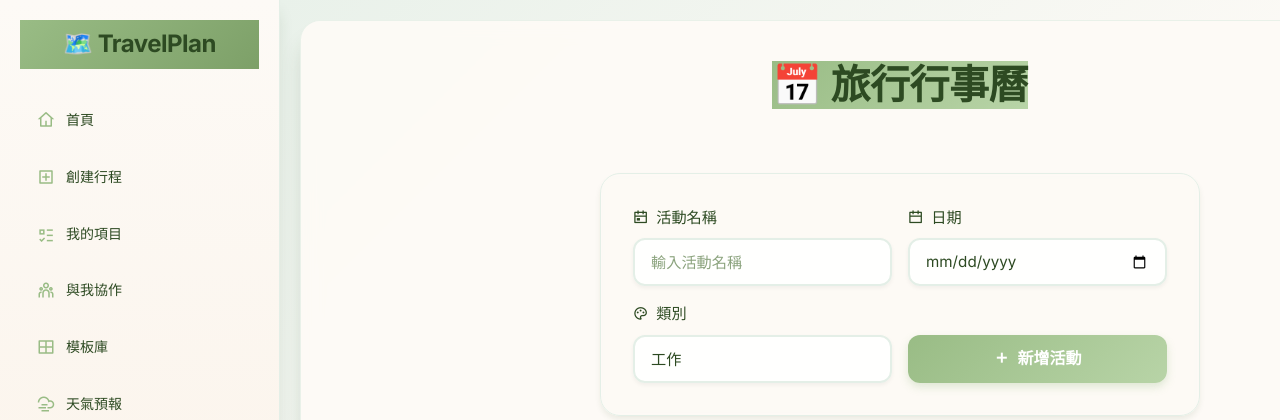
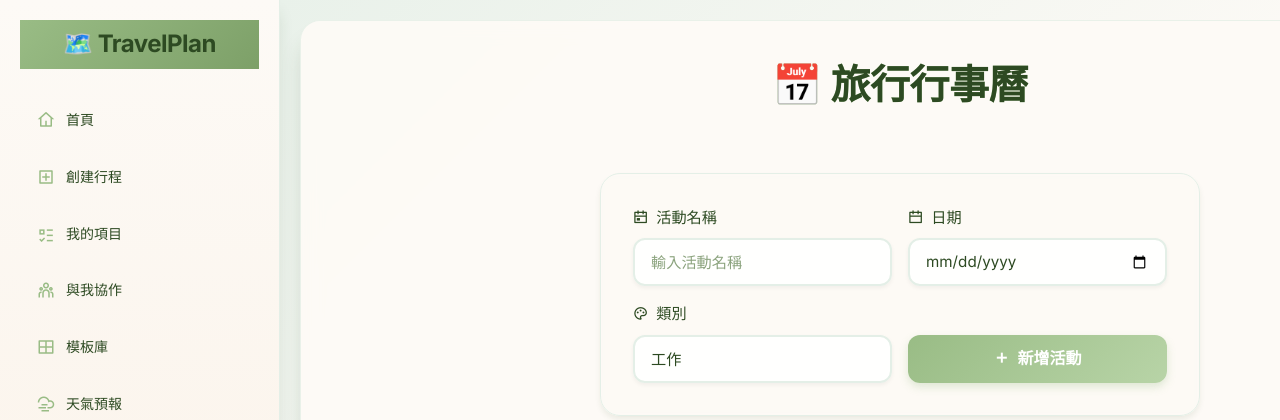
Before and after one commit to ethan-devlab/travel_planning, a Django app: page /calendar/ in a window 1280 px wide; the page is wider, and only the part inside the window is pictured. Shown: the top 420 px of that part. Run offline with Django 5.2, Linux system fonts and the light colour scheme; a user stored in the database is signed in; data comes from the database, SQL or seed files in the repository; both versions use the stored data as it was after the commit; some libraries are stand-ins or nearby versions.

Commit message:
fix style bug

```diff
--- a/app/static/calendar/css/calendar.css
+++ b/app/static/calendar/css/calendar.css
@@ -1,5 +1,6 @@
 .page-header {
   background: linear-gradient(135deg, var(--primary-color), var(--primary-light));
+  background-clip: text;
   font-weight: 700;
   font-size: 2.5rem;
   margin-bottom: 2rem;
@@ -234,7 +235,9 @@
 }
 
 /* Original Calendar Styles - Combined and Updated */
-*, *:before, *:after {
+*,
+*:before,
+*:after {
   -moz-box-sizing: border-box;
   -webkit-box-sizing: border-box;
   box-sizing: border-box;
@@ -278,7 +281,8 @@
   color: white;
 }
 
-.left, .right {
+.left,
+.right {
   position: absolute;
   width: 0px;
   height: 0px;
@@ -629,130 +633,418 @@
 }
 
 /* Color scheme */
-.blue { background: #4A90E2; }
-.orange { background: #F5A623; }
-.green { background: var(--primary-color); }
-.yellow { background: #F8E71C; }
+.blue {
+  background: #4A90E2;
+}
 
-.entry.blue:after { background: #4A90E2; }
-.entry.orange:after { background: #F5A623; }
-.entry.green:after { background: var(--primary-color); }
-.entry.yellow:after { background: #F8E71C; }
+.orange {
+  background: #F5A623;
+}
+
+.green {
+  background: var(--primary-color);
+}
+
+.yellow {
+  background: #F8E71C;
+}
+
+.entry.blue:after {
+  background: #4A90E2;
+}
+
+.entry.orange:after {
+  background: #F5A623;
+}
+
+.entry.green:after {
+  background: var(--primary-color);
+}
+
+.entry.yellow:after {
+  background: #F8E71C;
+}
 
 /* Event type colors for indicators */
-.event-indicator.orange { background: #F5A623; }
-.event-indicator.blue { background: #4A90E2; }
-.event-indicator.green { background: var(--primary-color); }
-.event-indicator.yellow { background: #F8E71C; }
+.event-indicator.orange {
+  background: #F5A623;
+}
 
-.event-type.orange { background: #F5A623; }
-.event-type.blue { background: #4A90E2; }
-.event-type.green { background: var(--primary-color); }
-.event-type.yellow { background: #F8E71C; }
+.event-indicator.blue {
+  background: #4A90E2;
+}
+
+.event-indicator.green {
+  background: var(--primary-color);
+}
+
+.event-indicator.yellow {
+  background: #F8E71C;
+}
+
+.event-type.orange {
+  background: #F5A623;
+}
+
+.event-type.blue {
+  background: #4A90E2;
+}
+
+.event-type.green {
+  background: var(--primary-color);
+}
+
+.event-type.yellow {
+  background: #F8E71C;
+}
 
 /* Animations - keeping existing ones... */
 @-webkit-keyframes moveFromTopFade {
-  from { opacity: .3; -webkit-transform: translateY(-100%); -moz-transform: translateY(-100%); transform: translateY(-100%); }
-  to { opacity: 1; -webkit-transform: translateY(0%); -moz-transform: translateY(0%); transform: translateY(0%); }
+  from {
+    opacity: .3;
+    -webkit-transform: translateY(-100%);
+    -moz-transform: translateY(-100%);
+    transform: translateY(-100%);
   }
+
+  to {
+    opacity: 1;
+    -webkit-transform: translateY(0%);
+    -moz-transform: translateY(0%);
+    transform: translateY(0%);
+  }
+}
+
 @-moz-keyframes moveFromTopFade {
-  from { opacity: .3; -webkit-transform: translateY(-100%); -moz-transform: translateY(-100%); transform: translateY(-100%); }
-  to { opacity: 1; -webkit-transform: translateY(0%); -moz-transform: translateY(0%); transform: translateY(0%); }
+  from {
+    opacity: .3;
+    -webkit-transform: translateY(-100%);
+    -moz-transform: translateY(-100%);
+    transform: translateY(-100%);
   }
+
+  to {
+    opacity: 1;
+    -webkit-transform: translateY(0%);
+    -moz-transform: translateY(0%);
+    transform: translateY(0%);
+  }
+}
+
 @keyframes moveFromTopFade {
-  from { opacity: .3; -webkit-transform: translateY(-100%); -moz-transform: translateY(-100%); transform: translateY(-100%); }
-  to { opacity: 1; -webkit-transform: translateY(0%); -moz-transform: translateY(0%); transform: translateY(0%); }
+  from {
+    opacity: .3;
+    -webkit-transform: translateY(-100%);
+    -moz-transform: translateY(-100%);
+    transform: translateY(-100%);
+  }
+
+  to {
+    opacity: 1;
+    -webkit-transform: translateY(0%);
+    -moz-transform: translateY(0%);
+    transform: translateY(0%);
+  }
 }
 
 @-webkit-keyframes moveToTopFade {
-  from { opacity: 1; -webkit-transform: translateY(0%); -moz-transform: translateY(0%); transform: translateY(0%); }
-  to { opacity: .3; -webkit-transform: translateY(-100%); -moz-transform: translateY(-100%); transform: translateY(-100%); }
+  from {
+    opacity: 1;
+    -webkit-transform: translateY(0%);
+    -moz-transform: translateY(0%);
+    transform: translateY(0%);
   }
+
+  to {
+    opacity: .3;
+    -webkit-transform: translateY(-100%);
+    -moz-transform: translateY(-100%);
+    transform: translateY(-100%);
+  }
+}
+
 @-moz-keyframes moveToTopFade {
-  from { opacity: 1; -webkit-transform: translateY(0%); -moz-transform: translateY(0%); transform: translateY(0%); }
-  to { opacity: .3; -webkit-transform: translateY(-100%); -moz-transform: translateY(-100%); transform: translateY(-100%); }
+  from {
+    opacity: 1;
+    -webkit-transform: translateY(0%);
+    -moz-transform: translateY(0%);
+    transform: translateY(0%);
   }
+
+  to {
+    opacity: .3;
+    -webkit-transform: translateY(-100%);
+    -moz-transform: translateY(-100%);
+    transform: translateY(-100%);
+  }
+}
+
 @keyframes moveToTopFade {
-  from { opacity: 1; -webkit-transform: translateY(0%); -moz-transform: translateY(0%); transform: translateY(0%); }
-  to { opacity: .3; -webkit-transform: translateY(-100%); -moz-transform: translateY(-100%); transform: translateY(-100%); }
+  from {
+    opacity: 1;
+    -webkit-transform: translateY(0%);
+    -moz-transform: translateY(0%);
+    transform: translateY(0%);
+  }
+
+  to {
+    opacity: .3;
+    -webkit-transform: translateY(-100%);
+    -moz-transform: translateY(-100%);
+    transform: translateY(-100%);
+  }
 }
 
 @-webkit-keyframes moveToTopFadeMonth {
-  from { opacity: 1; -webkit-transform: translateY(0%) rotateY(0deg); -moz-transform: translateY(0%); transform: translateY(0%); }
-  to { opacity: 0; -webkit-transform: translateY(-30%) rotateY(90deg); -moz-transform: translateY(-30%); transform: translateY(-30%); }
+  from {
+    opacity: 1;
+    -webkit-transform: translateY(0%) rotateY(0deg);
+    -moz-transform: translateY(0%);
+    transform: translateY(0%);
   }
+
+  to {
+    opacity: 0;
+    -webkit-transform: translateY(-30%) rotateY(90deg);
+    -moz-transform: translateY(-30%);
+    transform: translateY(-30%);
+  }
+}
+
 @-moz-keyframes moveToTopFadeMonth {
-  from { opacity: 1; -webkit-transform: translateY(0%); -moz-transform: translateY(0%); transform: translateY(0%); }
-  to { opacity: 0; -webkit-transform: translateY(-30%); -moz-transform: translateY(-30%); transform: translateY(-30%); }
+  from {
+    opacity: 1;
+    -webkit-transform: translateY(0%);
+    -moz-transform: translateY(0%);
+    transform: translateY(0%);
   }
+
+  to {
+    opacity: 0;
+    -webkit-transform: translateY(-30%);
+    -moz-transform: translateY(-30%);
+    transform: translateY(-30%);
+  }
+}
+
 @keyframes moveToTopFadeMonth {
-  from { opacity: 1; -webkit-transform: translateY(0%); -moz-transform: translateY(0%); transform: translateY(0%); }
-  to { opacity: 0; -webkit-transform: translateY(-30%); -moz-transform: translateY(-30%); transform: translateY(-30%); }
+  from {
+    opacity: 1;
+    -webkit-transform: translateY(0%);
+    -moz-transform: translateY(0%);
+    transform: translateY(0%);
+  }
+
+  to {
+    opacity: 0;
+    -webkit-transform: translateY(-30%);
+    -moz-transform: translateY(-30%);
+    transform: translateY(-30%);
+  }
 }
 
 @-webkit-keyframes moveFromTopFadeMonth {
-  from { opacity: 0; -webkit-transform: translateY(30%) rotateY(-90deg); -moz-transform: translateY(30%); transform: translateY(30%); }
-  to { opacity: 1; -webkit-transform: translateY(0%) rotateY(0deg); -moz-transform: translateY(0%); transform: translateY(0%); }
+  from {
+    opacity: 0;
+    -webkit-transform: translateY(30%) rotateY(-90deg);
+    -moz-transform: translateY(30%);
+    transform: translateY(30%);
   }
+
+  to {
+    opacity: 1;
+    -webkit-transform: translateY(0%) rotateY(0deg);
+    -moz-transform: translateY(0%);
+    transform: translateY(0%);
+  }
+}
+
 @-moz-keyframes moveFromTopFadeMonth {
-  from { opacity: 0; -webkit-transform: translateY(30%); -moz-transform: translateY(30%); transform: translateY(30%); }
-  to { opacity: 1; -webkit-transform: translateY(0%); -moz-transform: translateY(0%); transform: translateY(0%); }
+  from {
+    opacity: 0;
+    -webkit-transform: translateY(30%);
+    -moz-transform: translateY(30%);
+    transform: translateY(30%);
   }
+
+  to {
+    opacity: 1;
+    -webkit-transform: translateY(0%);
+    -moz-transform: translateY(0%);
+    transform: translateY(0%);
+  }
+}
+
 @keyframes moveFromTopFadeMonth {
-  from { opacity: 0; -webkit-transform: translateY(30%); -moz-transform: translateY(30%); transform: translateY(30%); }
-  to { opacity: 1; -webkit-transform: translateY(0%); -moz-transform: translateY(0%); transform: translateY(0%); }
+  from {
+    opacity: 0;
+    -webkit-transform: translateY(30%);
+    -moz-transform: translateY(30%);
+    transform: translateY(30%);
+  }
+
+  to {
+    opacity: 1;
+    -webkit-transform: translateY(0%);
+    -moz-transform: translateY(0%);
+    transform: translateY(0%);
+  }
 }
 
 @-webkit-keyframes moveToBottomFadeMonth {
-  from { opacity: 1; -webkit-transform: translateY(0%) rotateY(0deg); -moz-transform: translateY(0%); transform: translateY(0%); }
-  to { opacity: 0; -webkit-transform: translateY(30%) rotateY(-90deg); -moz-transform: translateY(30%); transform: translateY(30%); }
+  from {
+    opacity: 1;
+    -webkit-transform: translateY(0%) rotateY(0deg);
+    -moz-transform: translateY(0%);
+    transform: translateY(0%);
   }
+
+  to {
+    opacity: 0;
+    -webkit-transform: translateY(30%) rotateY(-90deg);
+    -moz-transform: translateY(30%);
+    transform: translateY(30%);
+  }
+}
+
 @-moz-keyframes moveToBottomFadeMonth {
-  from { opacity: 1; -webkit-transform: translateY(0%); -moz-transform: translateY(0%); transform: translateY(0%); }
-  to { opacity: 0; -webkit-transform: translateY(30%); -moz-transform: translateY(30%); transform: translateY(30%); }
+  from {
+    opacity: 1;
+    -webkit-transform: translateY(0%);
+    -moz-transform: translateY(0%);
+    transform: translateY(0%);
   }
+
+  to {
+    opacity: 0;
+    -webkit-transform: translateY(30%);
+    -moz-transform: translateY(30%);
+    transform: translateY(30%);
+  }
+}
+
 @keyframes moveToBottomFadeMonth {
-  from { opacity: 1; -webkit-transform: translateY(0%); -moz-transform: translateY(0%); transform: translateY(0%); }
-  to { opacity: 0; -webkit-transform: translateY(30%); -moz-transform: translateY(30%); transform: translateY(-30%); }
+  from {
+    opacity: 1;
+    -webkit-transform: translateY(0%);
+    -moz-transform: translateY(0%);
+    transform: translateY(0%);
+  }
+
+  to {
+    opacity: 0;
+    -webkit-transform: translateY(30%);
+    -moz-transform: translateY(30%);
+    transform: translateY(-30%);
+  }
 }
 
 @-webkit-keyframes moveFromBottomFadeMonth {
-  from { opacity: 0; -webkit-transform: translateY(-30%) rotateY(90deg); -moz-transform: translateY(-30%); transform: translateY(-30%); }
-  to { opacity: 1; -webkit-transform: translateY(0%) rotateY(0deg); -moz-transform: translateY(0%); transform: translateY(0%); }
+  from {
+    opacity: 0;
+    -webkit-transform: translateY(-30%) rotateY(90deg);
+    -moz-transform: translateY(-30%);
+    transform: translateY(-30%);
   }
+
+  to {
+    opacity: 1;
+    -webkit-transform: translateY(0%) rotateY(0deg);
+    -moz-transform: translateY(0%);
+    transform: translateY(0%);
+  }
+}
+
 @-moz-keyframes moveFromBottomFadeMonth {
-  from { opacity: 0; -webkit-transform: translateY(-30%); -moz-transform: translateY(-30%); transform: translateY(-30%); }
-  to { opacity: 1; -webkit-transform: translateY(0%); -moz-transform: translateY(0%); transform: translateY(0%); }
+  from {
+    opacity: 0;
+    -webkit-transform: translateY(-30%);
+    -moz-transform: translateY(-30%);
+    transform: translateY(-30%);
   }
+
+  to {
+    opacity: 1;
+    -webkit-transform: translateY(0%);
+    -moz-transform: translateY(0%);
+    transform: translateY(0%);
+  }
+}
+
 @keyframes moveFromBottomFadeMonth {
-  from { opacity: 0; -webkit-transform: translateY(-30%); -moz-transform: translateY(-30%); transform: translateY(-30%); }
-  to { opacity: 1; -webkit-transform: translateY(0%); -moz-transform: translateY(0%); transform: translateY(0%); }
+  from {
+    opacity: 0;
+    -webkit-transform: translateY(-30%);
+    -moz-transform: translateY(-30%);
+    transform: translateY(-30%);
+  }
+
+  to {
+    opacity: 1;
+    -webkit-transform: translateY(0%);
+    -moz-transform: translateY(0%);
+    transform: translateY(0%);
+  }
 }
 
 @-webkit-keyframes fadeIn {
-  from { opacity: 0; }
-  to { opacity: 1; }
+  from {
+    opacity: 0;
   }
+
+  to {
+    opacity: 1;
+  }
+}
+
 @-moz-keyframes fadeIn {
-  from { opacity: 0; }
-  to { opacity: 1; }
+  from {
+    opacity: 0;
   }
+
+  to {
+    opacity: 1;
+  }
+}
+
 @keyframes fadeIn {
-  from { opacity: 0; }
-  to { opacity: 1; }
+  from {
+    opacity: 0;
+  }
+
+  to {
+    opacity: 1;
+  }
 }
 
 @-webkit-keyframes fadeOut {
-  from { opacity: 1; }
-  to { opacity: 0; }
+  from {
+    opacity: 1;
   }
+
+  to {
+    opacity: 0;
+  }
+}
+
 @-moz-keyframes fadeOut {
-  from { opacity: 1; }
-  to { opacity: 0; }
+  from {
+    opacity: 1;
   }
+
+  to {
+    opacity: 0;
+  }
+}
+
 @keyframes fadeOut {
-  from { opacity: 1; }
-  to { opacity: 0; }
+  from {
+    opacity: 1;
+  }
+
+  to {
+    opacity: 0;
+  }
 }
 
 /* Responsive Design */
--- a/app/static/exchange/css/style.css
+++ b/app/static/exchange/css/style.css
@@ -1,5 +1,6 @@
 .page-header {
     background: linear-gradient(135deg, var(--primary-color), var(--primary-light));
+    background-clip: text;
     font-weight: 700;
     font-size: 2.5rem;
     margin-bottom: 2rem;
```
Also changed, not shown: db.sqlite3. Lines whose indentation alone changed are shown as unchanged.
